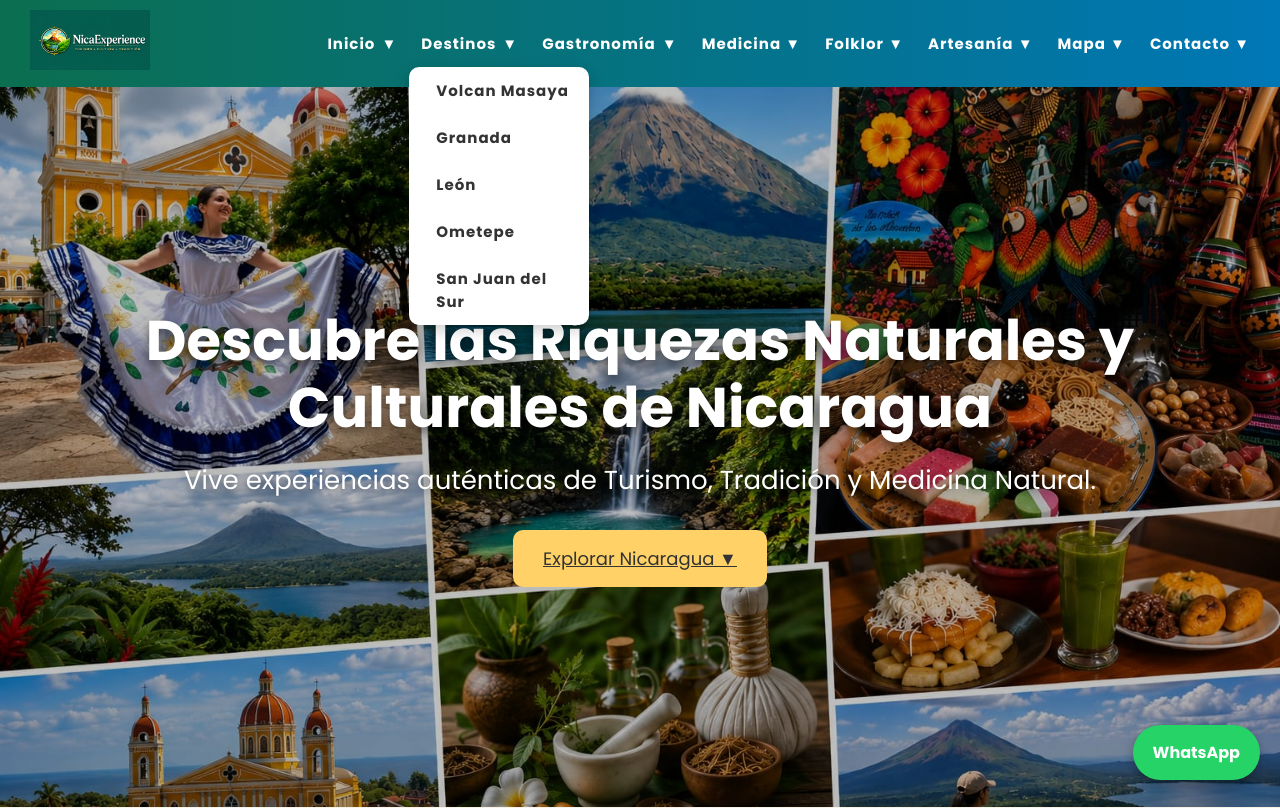
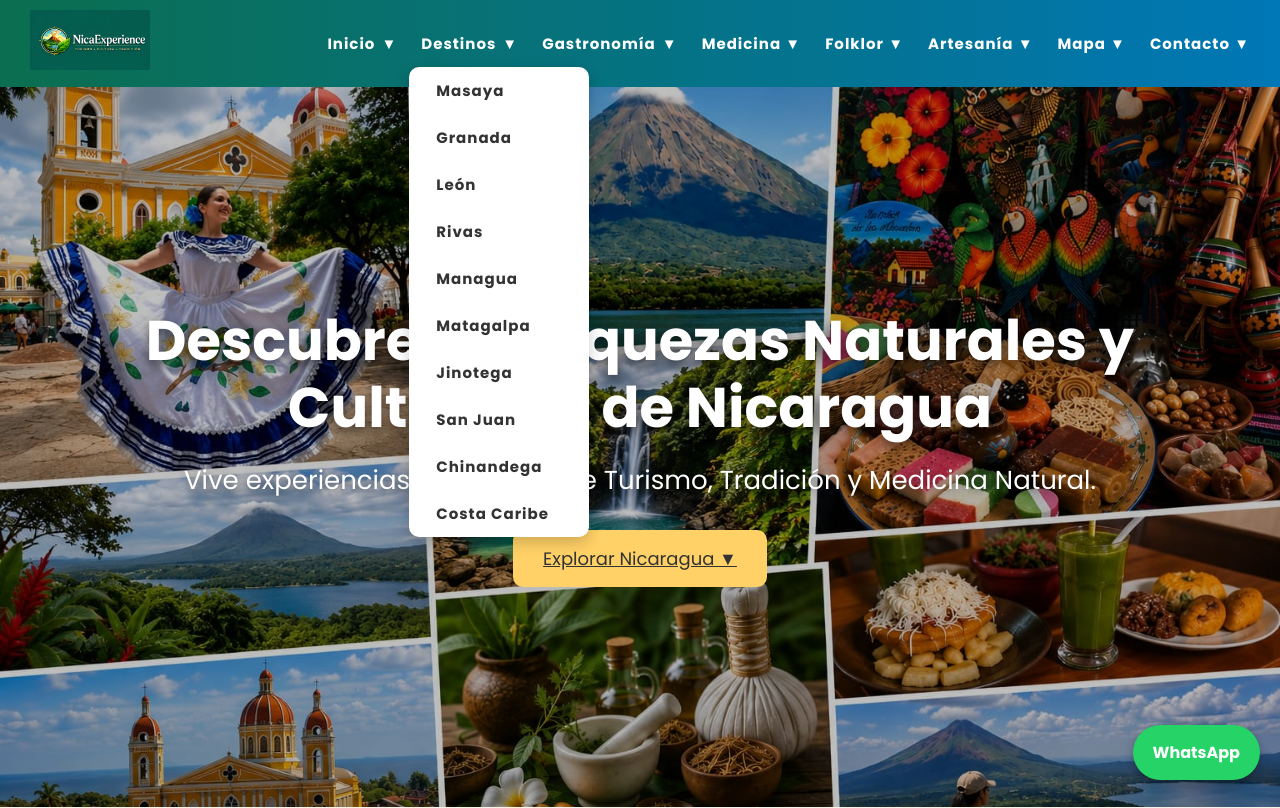
Before and after one commit to NicaExperience/NicaExperience-Web, a Django app: template templates/index.html in a window 1280 px wide, after a click that opens the changed part. Shown: the top 808 px of the page. Run offline with Django 5.2, Linux system fonts and the light colour scheme; the template is opened without the code that fills it, so the values that code supplies are empty.

Commit message:
Reorganización de destinos turísticos por departamentos

```diff
--- a/reservas/views.py
+++ b/reservas/views.py
@@ -221,9 +221,9 @@ def granada(request):
         'granada.html'
     )
 
-def volcan_masaya(request):
+def masaya(request):
 
     return render(
       request,
-     'volcan_masaya.html'
+     'masaya.html'
     )
--- a/templates/index.html
+++ b/templates/index.html
@@ -81,11 +81,16 @@
 
      <div class="dropdown-content" id="menu-destinos">
 
-        <a href="#">Volcan Masaya</a>
+        <a href="#">Masaya</a>
         <a href="#">Granada</a>
         <a href="#">León</a>
-        <a href="#">Ometepe</a>
-        <a href="#">San Juan del Sur</a>
+        <a href="#">Rivas</a>
+        <a href="#">Managua</a>
+        <a href="#">Matagalpa</a>
+        <a href="#">Jinotega</a>
+        <a href="#">San Juan</a>
+        <a href="#">Chinandega</a>
+        <a href="#">Costa Caribe</a>
      </div>
      </div>
 
--- a/templates/reservar.html
+++ b/templates/reservar.html
@@ -28,10 +28,9 @@
 <h3>🌎 Seleccione el Lugar</h3>
 
  <select name="lugar">
-    <option value="Volcán Masaya">🌋 Volcán Masaya</option>
-    <option value="Isla de Ometepe">🏝️ Isla de Ometepe</option>
+    <option value="Masaya">🌋 Masaya</option>
+    <option value="Rivas">🏝️ Rivas</option>
     <option value="Granada Colonial">⛪ Granada Colonial</option>
-    <option value="San Juan del Sur">🏖️ San Juan del Sur</option>
     <option value="León Histórico">🦁 León Histórico</option>
 
  </select>
```
Also changed, not shown: reservas/urls.py (+4 -4 lines), templates/detalle_experiencia.html (+9 -4 lines), templates/masaya.html (renamed from templates/volcan_masaya.html), templates/rivas.html (added).
